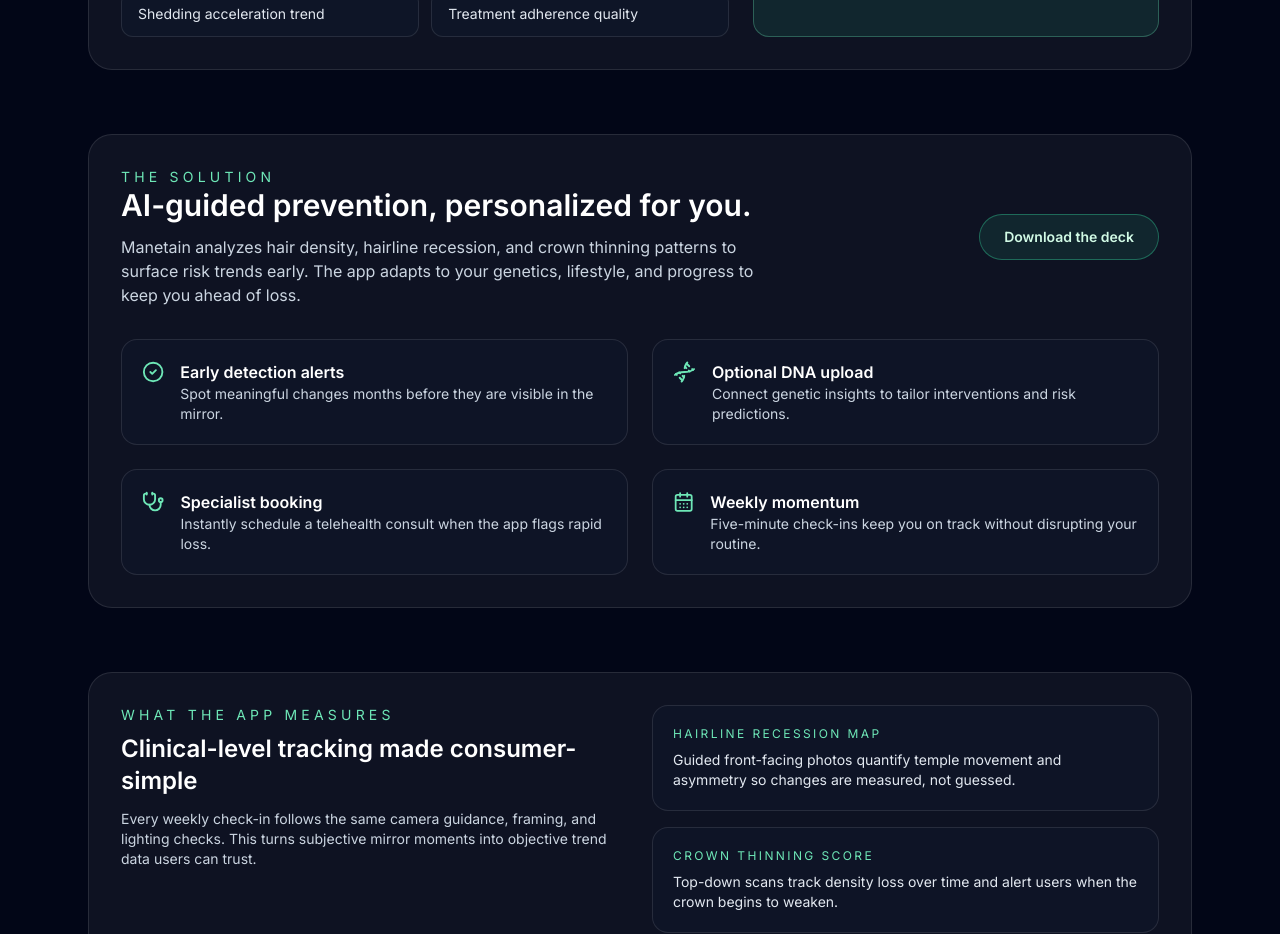
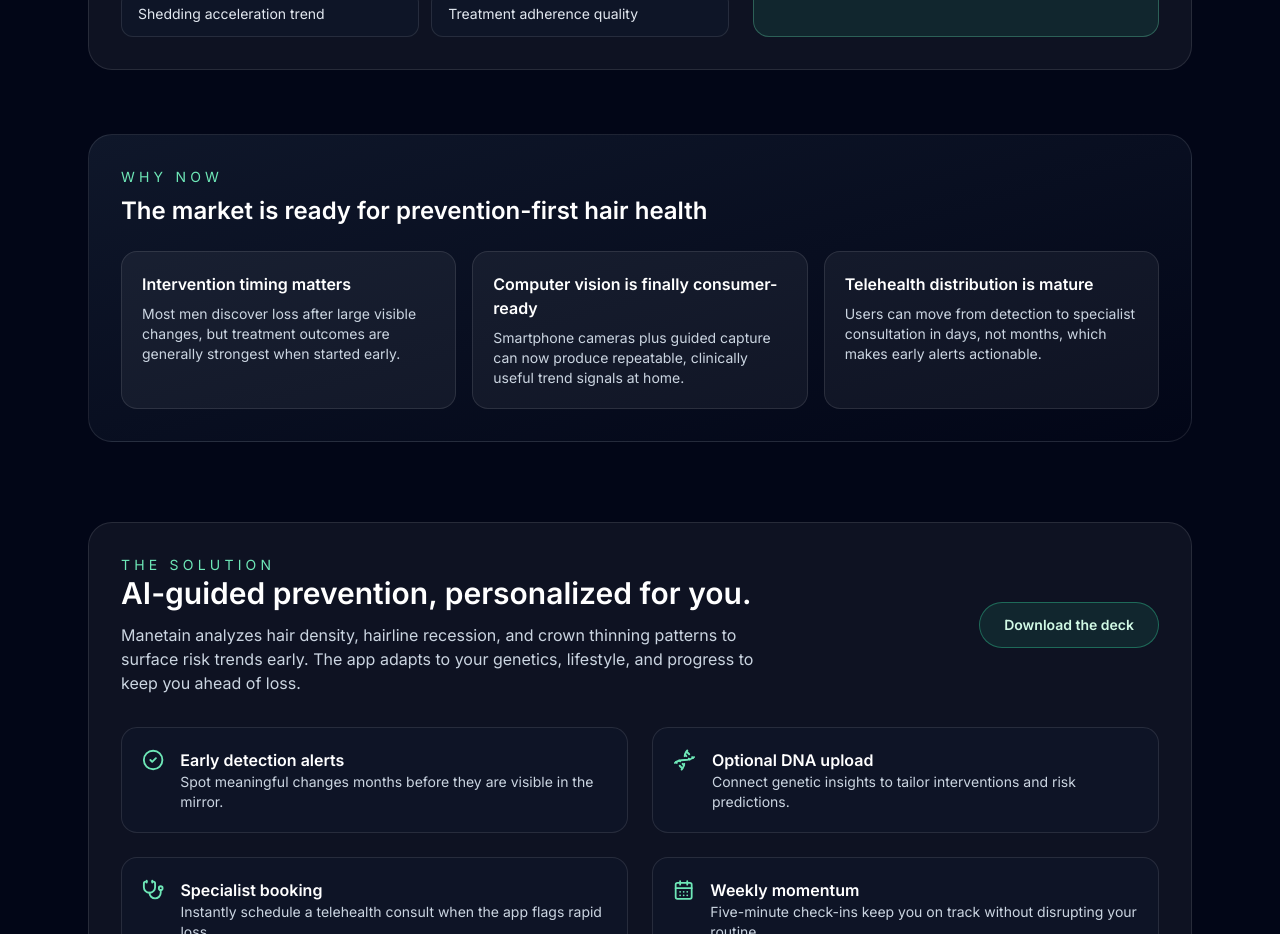
Before and after one commit to march-dave/react-next-anycase, a Next.js app: page /hairloss in a window 1280 px wide. Shown: the part 2320-3254 px from the top of the page. Built offline with nearby package versions, Linux system fonts and the light colour scheme.

Commit message:
Enhance hair loss landing page narrative and SEO

```diff
--- a/pages/hairloss.js
+++ b/pages/hairloss.js
@@ -303,6 +303,24 @@ const complianceNotes = [
   'Users control sharing for DNA uploads, specialist referrals, and partner clinic handoffs.',
 ]
 
+const whyNowPoints = [
+  {
+    title: 'Intervention timing matters',
+    detail:
+      'Most men discover loss after large visible changes, but treatment outcomes are generally strongest when started early.',
+  },
+  {
+    title: 'Computer vision is finally consumer-ready',
+    detail:
+      'Smartphone cameras plus guided capture can now produce repeatable, clinically useful trend signals at home.',
+  },
+  {
+    title: 'Telehealth distribution is mature',
+    detail:
+      'Users can move from detection to specialist consultation in days, not months, which makes early alerts actionable.',
+  },
+]
+
 const rolloutPlan = [
   {
     phase: 'Phase 1',
@@ -332,6 +350,11 @@ export default function HairLoss() {
         <meta
           name="description"
           content="AI-powered hair loss tracking, prevention recommendations, and specialist booking."
+        />
+        <meta property="og:title" content="Manetain — Hair Loss Prevention App" />
+        <meta
+          property="og:description"
+          content="Track hairline and crown changes early with weekly AI scans and personalized prevention guidance."
         />
       </Head>
 
@@ -493,6 +516,21 @@ export default function HairLoss() {
                 Manetain can become the earliest-intent hair prevention funnel in the market, sending
                 treatment-ready users to telehealth and clinic partners with rich longitudinal data.
               </p>
+            </div>
+          </div>
+        </section>
+
+        <section className="mx-auto max-w-6xl px-6 pb-20">
+          <div className="rounded-3xl border border-white/10 bg-gradient-to-br from-slate-900 to-slate-950 p-8">
+            <p className="text-sm uppercase tracking-[0.3em] text-emerald-300">Why now</p>
+            <h3 className="mt-2 text-2xl font-semibold">The market is ready for prevention-first hair health</h3>
+            <div className="mt-6 grid gap-4 md:grid-cols-3">
+              {whyNowPoints.map((point) => (
+                <article key={point.title} className="rounded-2xl border border-white/10 bg-white/5 p-5">
+                  <h4 className="text-base font-semibold">{point.title}</h4>
+                  <p className="mt-2 text-sm text-slate-300">{point.detail}</p>
+                </article>
+              ))}
             </div>
           </div>
         </section>
```
